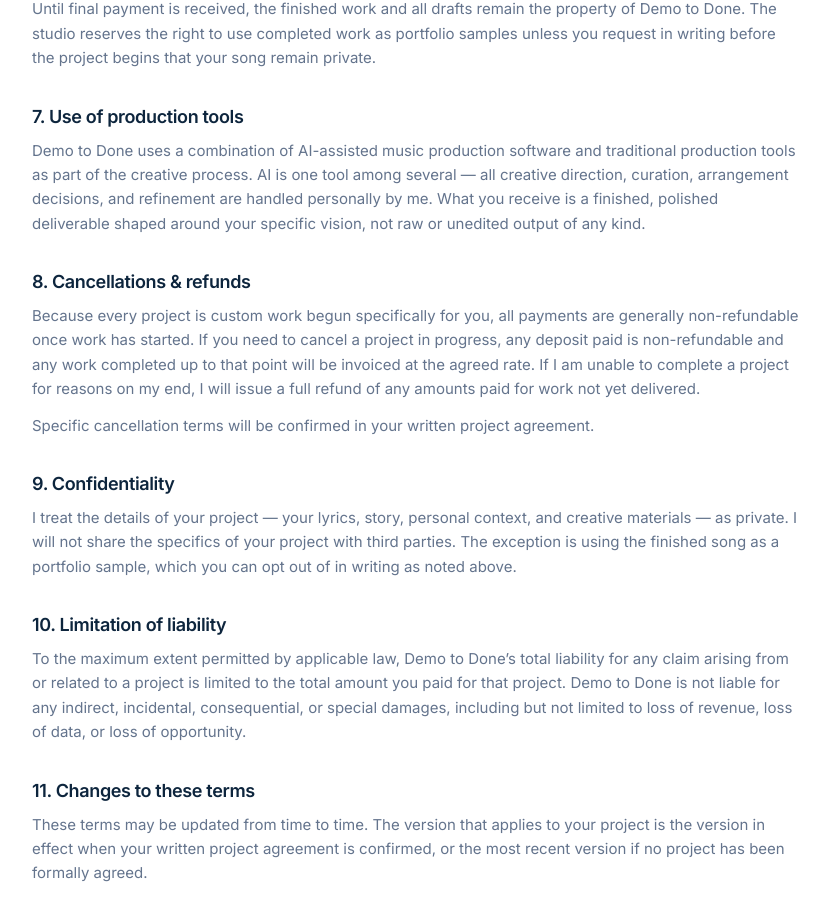
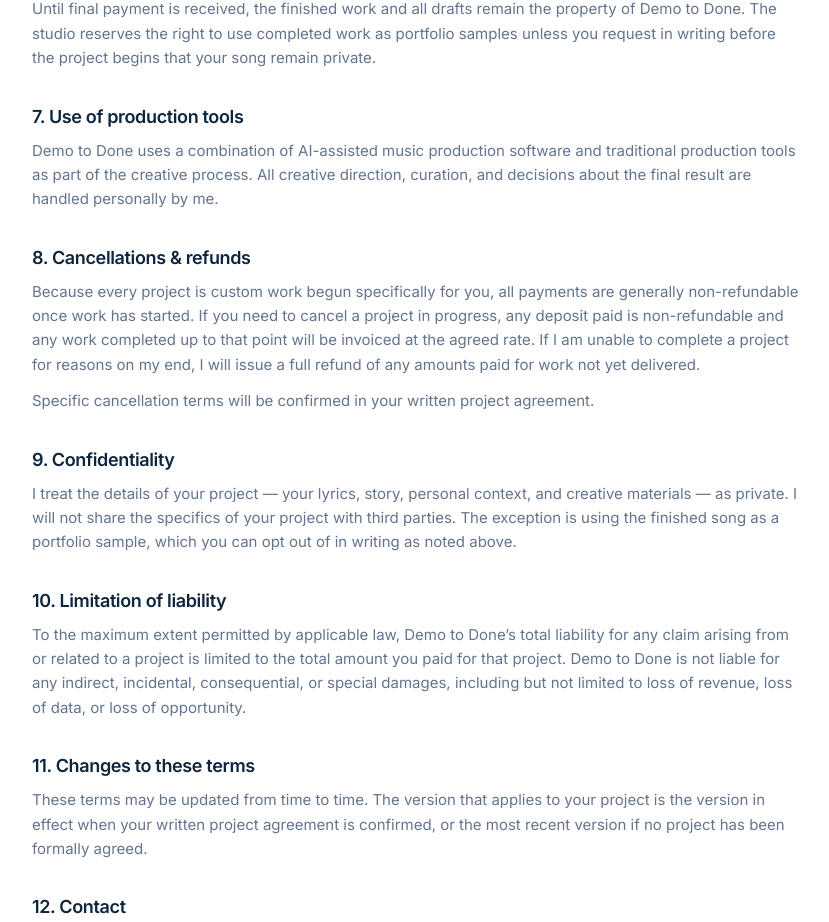
Before and after one commit to artsofficialintelligence/demotodone, a Next.js app: page /terms in a window 1280 px wide. Shown: the part 1771-2693 px from the top of the page, without its empty margins (224-1053 px from the left). Built offline with nearby package versions, Linux system fonts and the light colour scheme; no server answers.

Commit message:
Soften production tools section in ToS

```diff
--- a/app/terms/page.tsx
+++ b/app/terms/page.tsx
@@ -146,10 +146,8 @@ export default function TermsPage() {
             </h2>
             <p className="mt-2">
               {siteConfig.name} uses a combination of AI-assisted music production software and
-              traditional production tools as part of the creative process. AI is one tool among
-              several — all creative direction, curation, arrangement decisions, and refinement
-              are handled personally by me. What you receive is a finished, polished deliverable
-              shaped around your specific vision, not raw or unedited output of any kind.
+              traditional production tools as part of the creative process. All creative direction,
+              curation, and decisions about the final result are handled personally by me.
             </p>
           </div>
 
```
